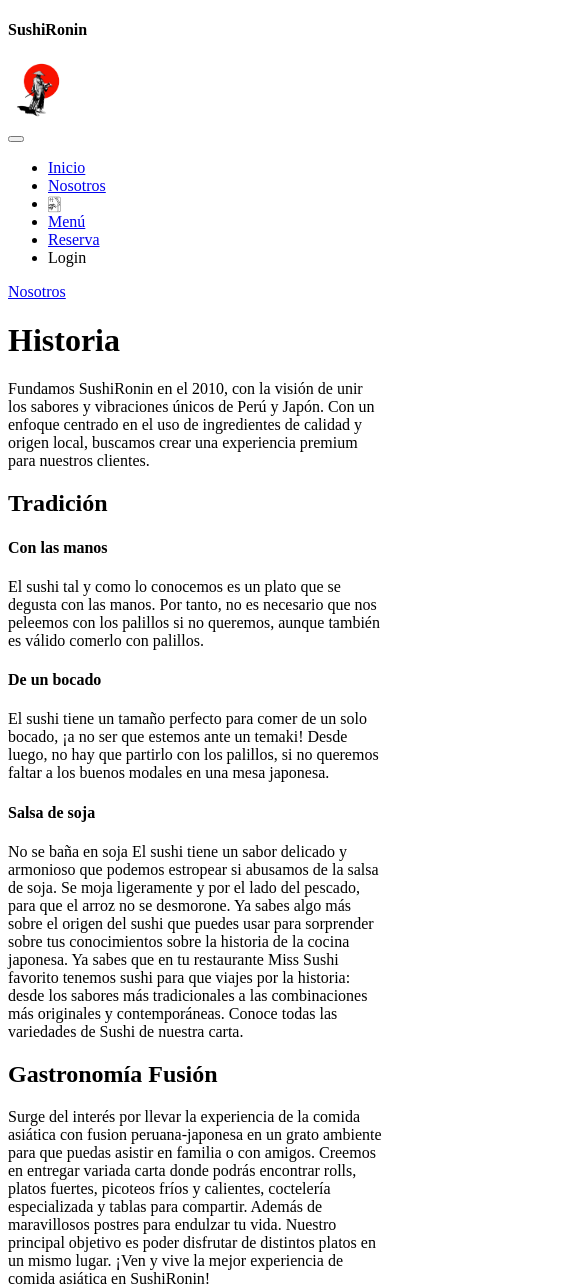
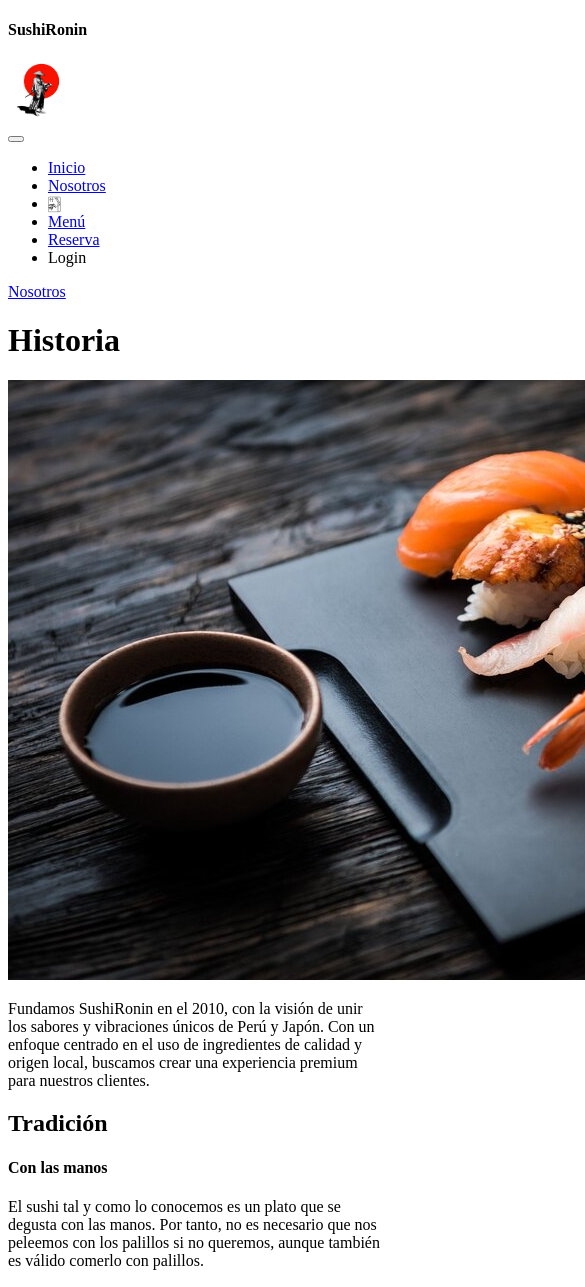
Before and after one commit to swamplord00/proyecto_4_, a React (Vite) app: page /UsPage in a window 390 px wide. Shown: the top 1287 px of the page, 585 px wide, since content can reach past the window. Built offline with nearby package versions, Linux system fonts and the light colour scheme.

Commit message:
image usPage

```diff
--- a/src/pages/UsPage.jsx
+++ b/src/pages/UsPage.jsx
@@ -17,12 +17,20 @@ export const UsPage = () => {
           <div className="p-5 mb-4 bg-body-tertiary rounded-3">
             <div className="container-fluid py-5">
               <h1 className="display-5 fw-bold">Historia</h1>
-              <p className="col-md-8 fs-4">
+              <div className="card">
+              <img src="/images/2.jpg" className="card-img" alt="bg sushi" />
+              <div className="card-img-overlay">
+
+              <p className=" card-text col-md-8 fs-4 text-light">
                 Fundamos SushiRonin en el 2010, con la visión de unir los
                 sabores y vibraciones únicos de Perú y Japón. Con un enfoque
                 centrado en el uso de ingredientes de calidad y origen local,
                 buscamos crear una experiencia premium para nuestros clientes.
               </p>
+
+              </div>
+
+              </div>
             </div>
           </div>
 
```
